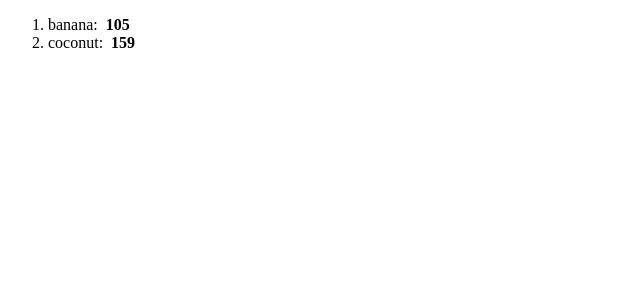
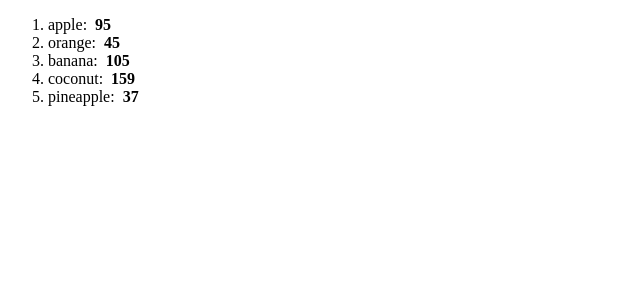
Before and after one commit to Daddanoy/react-course, a React (Vite) app in the folder my-react-ap/: page / in a window 1280 px wide. Shown: the top 300 px of the page, without its empty margins (0-640 px from the left). Built offline with nearby package versions, Linux system fonts and the light colour scheme.

Commit message:
Moved fruits array to main app. added item prop as a key to the list component when rendered. used props on list component to generate jsx

```diff
--- a/my-react-ap/src/App.jsx
+++ b/my-react-ap/src/App.jsx
@@ -2,9 +2,15 @@
 import List from "./List"
 
 function App() {
-return (
+
+  const fruits = [  {id: 1, name:'apple', calories: 95},
+                    {id: 2, name:'orange', calories:45},
+                    {id: 3,name:'banana', calories: 105},
+                    {id: 4,name:'coconut', calories: 159},
+                    {id: 5 ,name:'pineapple', calories: 37}];
+      return (
   <>
-  <List/>
+  <List items={fruits} category='Fruits'/>
   </>
 
 )
--- a/my-react-ap/src/List.jsx
+++ b/my-react-ap/src/List.jsx
@@ -1,12 +1,23 @@
 
 
-function List(){
+function List(props){
 
-const fruits = [  {id: 1, name:'apple', calories: 95},
-                  {id: 2, name:'orange', calories:45},
-                  {id: 3,name:'banana', calories: 105},
-                  {id: 4,name:'coconut', calories: 159},
-                   {id: 5 ,name:'pineapple', calories: 37}];
+
+
+const itemList = props.items
+
+const listItems = itemList.map(item => <li key={item.id}>
+                                      {item.name}: &nbsp;
+                                      <b>{item.calories}</b></li>
+
+)
+
+return (<ol>{listItems}</ol>)
+
+}
+
+export default List
+
 
 //fruits.sort()
 
@@ -17,16 +28,4 @@ const fruits = [  {id: 1, name:'apple', calories: 95},
 //fruits.sort((a,b) => b.calories - a.calories)//REVERSE NUMERIC ORDER
 
 //const lowCalFruits = fruits.filter(fruit =>fruit.calories < 100)
-const highCalFruits = fruits.filter(fruit =>fruit.calories > 100)
-
-const listItems = highCalFruits.map(highCalFruit => <li key={highCalFruit.id}>
-                                      {highCalFruit.name}: &nbsp;
-                                      <b>{highCalFruit.calories}</b></li>
-
-)
-
-return (<ol>{listItems}</ol>)
-
-}
-
-export default List
+//const highCalFruits = fruits.filter(fruit =>fruit.calories >= 100)
```
